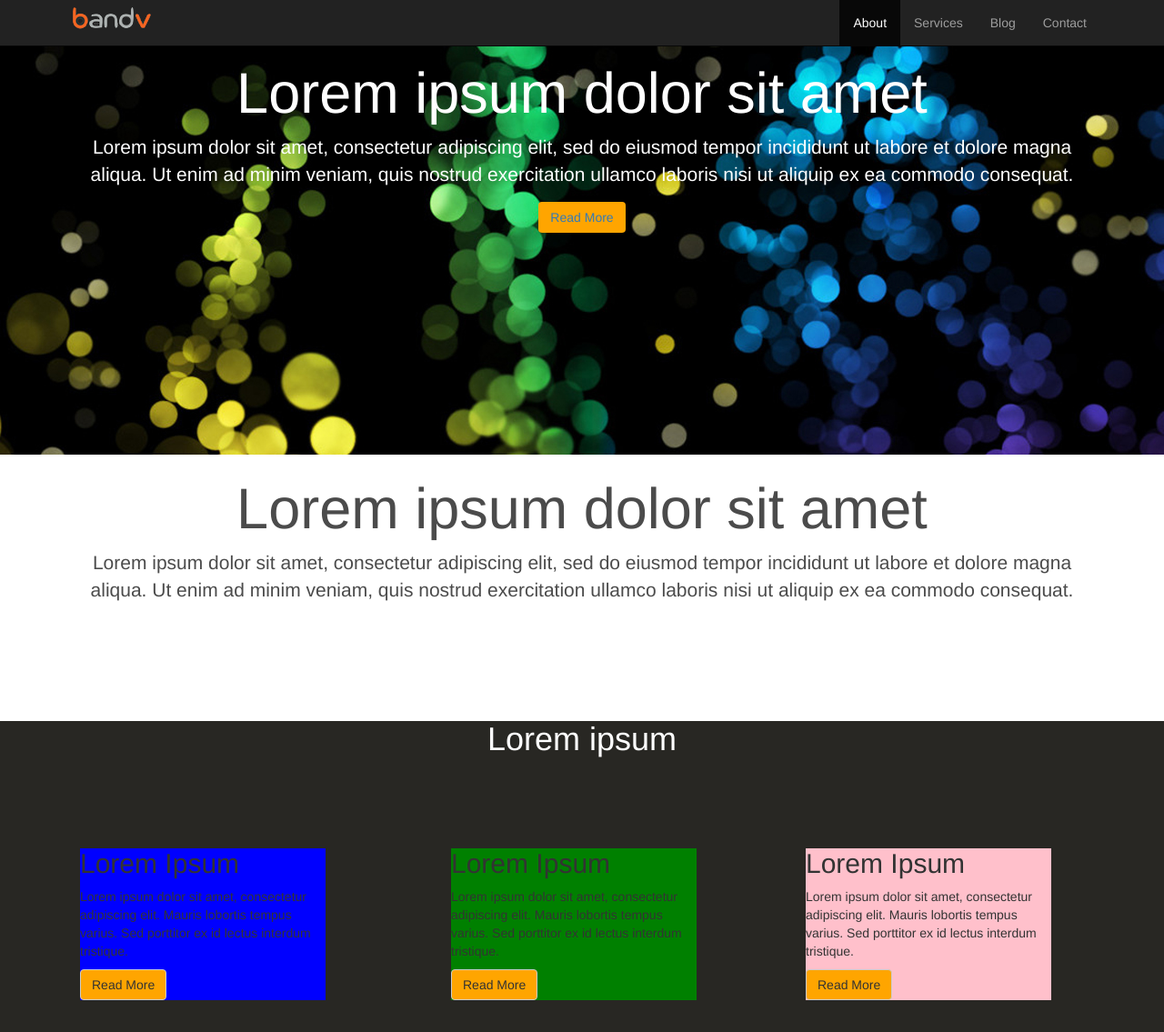
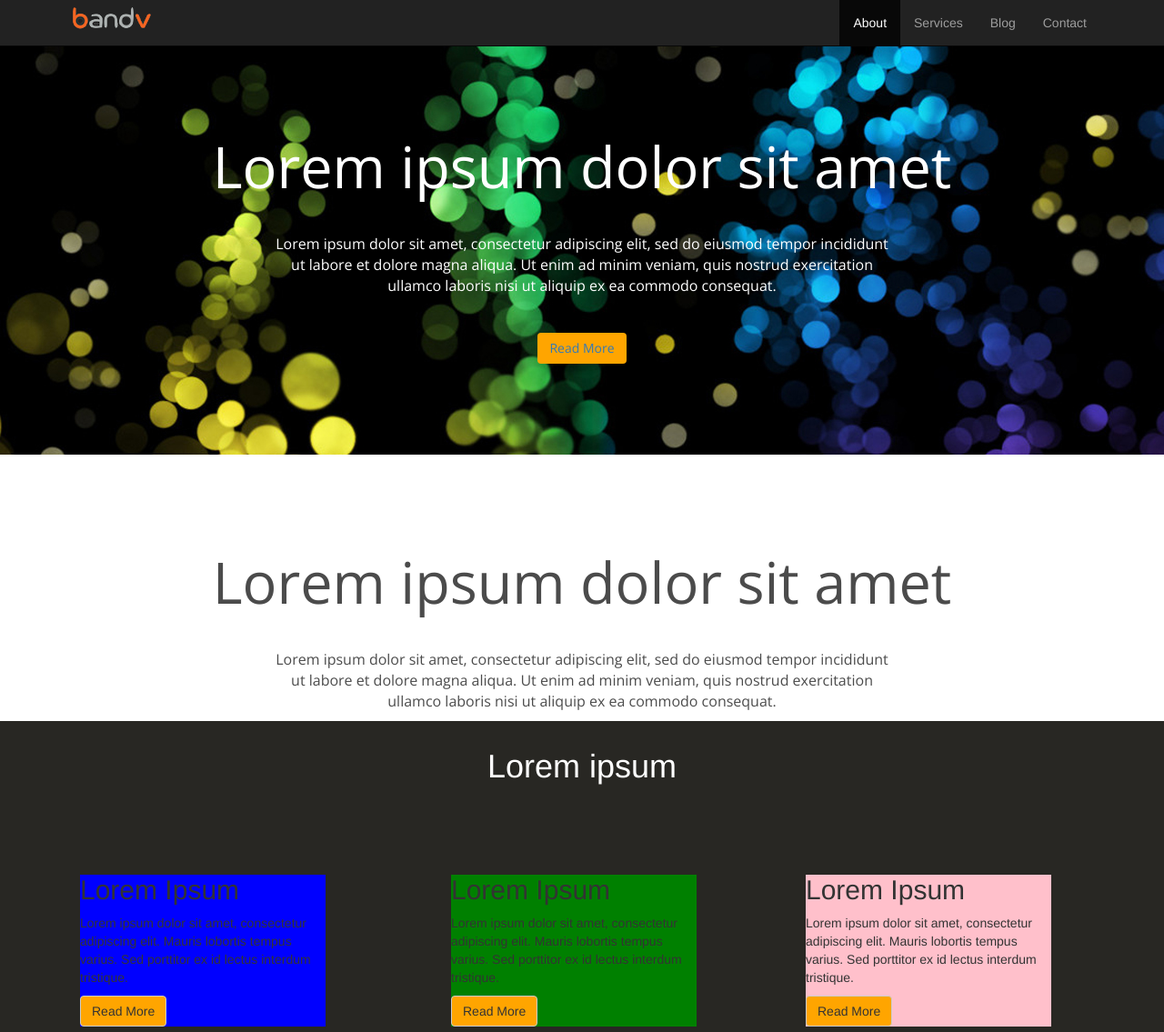
Before and after one commit to jrose111284/bandv, a PHP site: page / in a window 1280 px wide. Shown: the top 1135 px of the page at 91% size. Run offline with PHP 8.4, Linux system fonts and the light colour scheme; some libraries are stand-ins or nearby versions.

Commit message:
added open sans font

```diff
--- a/css/style.css
+++ b/css/style.css
@@ -2,12 +2,25 @@
   float: right;
 }
 .jumbotron {
+  font-family: 'Open Sans';
+  font-weight: 500;
   background: url(../img/rainbow.jpg) no-repeat top center;
   height: 500px;
   overflow: none;
   text-align: center;
   color: white;
   margin-bottom: 5px;
+}
+.jumbotron h1{
+  margin-top: 100px;
+}
+.jumbotron p{
+  text-align: center;
+  margin-left: 20%;
+  margin-right: 20%;
+  margin-top: 40px;
+  margin-bottom: 40px;
+  font-size: 16px;
 }
 .btn {
   background-color: orange;
--- a/index.php
+++ b/index.php
@@ -5,7 +5,7 @@
   <meta http-equiv="X-UA-Compatible" content="IE=edge">
   <meta name="viewport" content="width=device-width, initial-scale=1">
   <title>Starter Template for Bootstrap</title>
-
+  <link rel="stylesheet" type="text/css" href="//fonts.googleapis.com/css?family=Open+Sans" />
   <link href="css/bootstrap.css" rel="stylesheet">
 
   <link href="css/style.css" rel="stylesheet">
```
